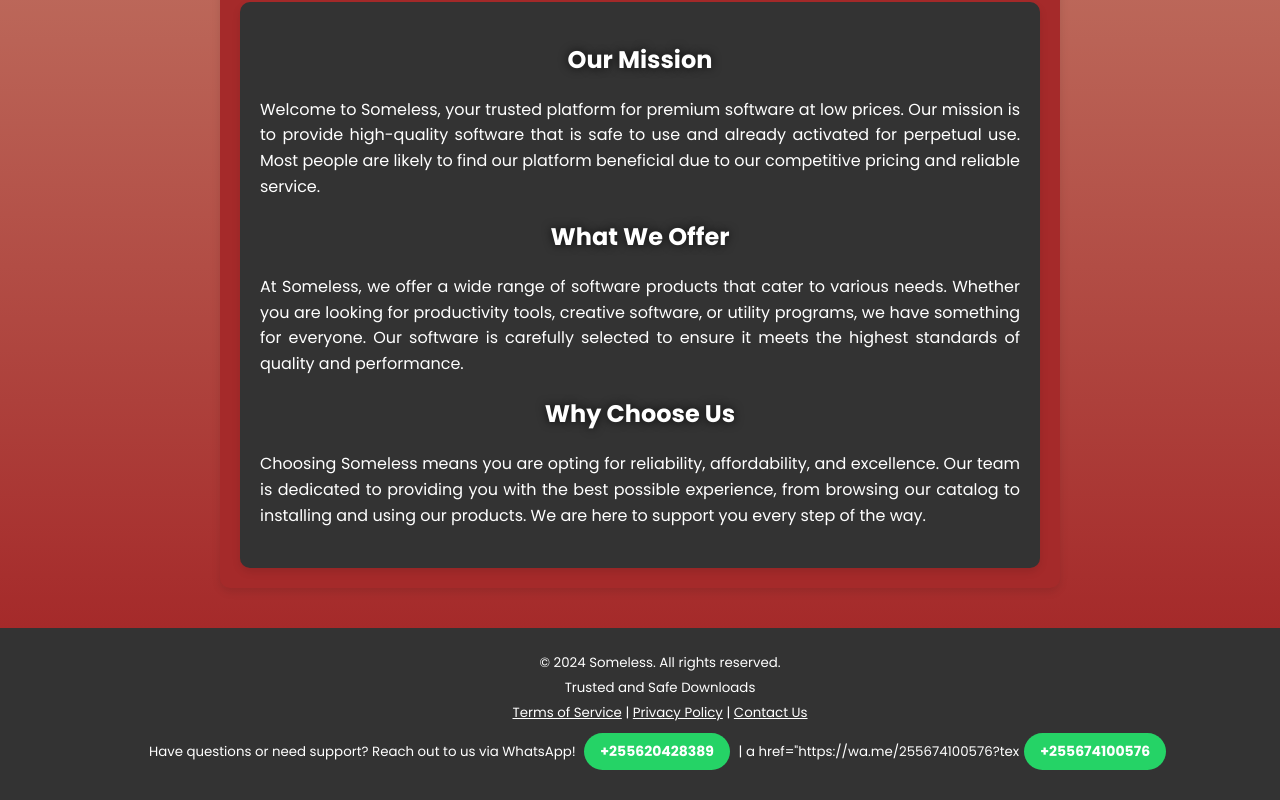
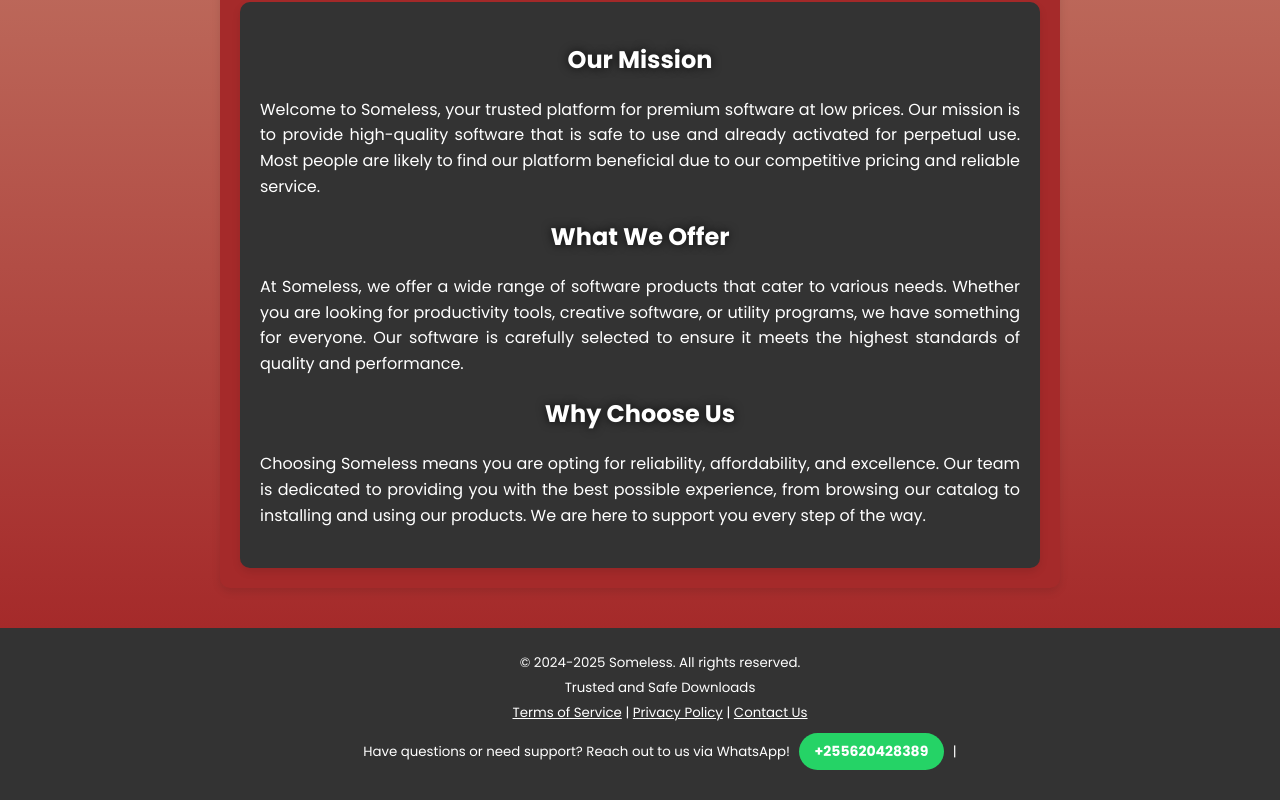
Before and after one commit to boyoftime/someless, a plain HTML site: page about.html in a window 1280 px wide. Shown: the part 1106-1906 px from the top of the page. Drawn offline with Linux system fonts and the light colour scheme.

Commit message:
Update about.html

```diff
--- a/about.html
+++ b/about.html
@@ -36,7 +36,7 @@
         </div>
     </main>
     <footer>
-        <p>&copy; 2024 Someless. All rights reserved.</p>
+        <p>&copy; 2024-2025 Someless. All rights reserved.</p>
         <p>Trusted and Safe Downloads</p>
         <p>
             <a href="terms-and-privacy.html#terms">Terms of Service</a> |
@@ -46,7 +46,6 @@
         <p>
             Have questions or need support? Reach out to us via WhatsApp!
             <a href="https://wa.me/255620428389?text=Hello%20Someless%20I%20need%20your%20help%20from%20your%20website" target="_blank" class="whatsapp-button">+255620428389</a> |
-            a href="https://wa.me/255674100576?tex<t=Hello%20Someless%20I%20need%20your%20help%20from%20your%20website" target="_blank" class="whatsapp-button">+255674100576</a>
         </p>
     </footer>
 </body>
```
